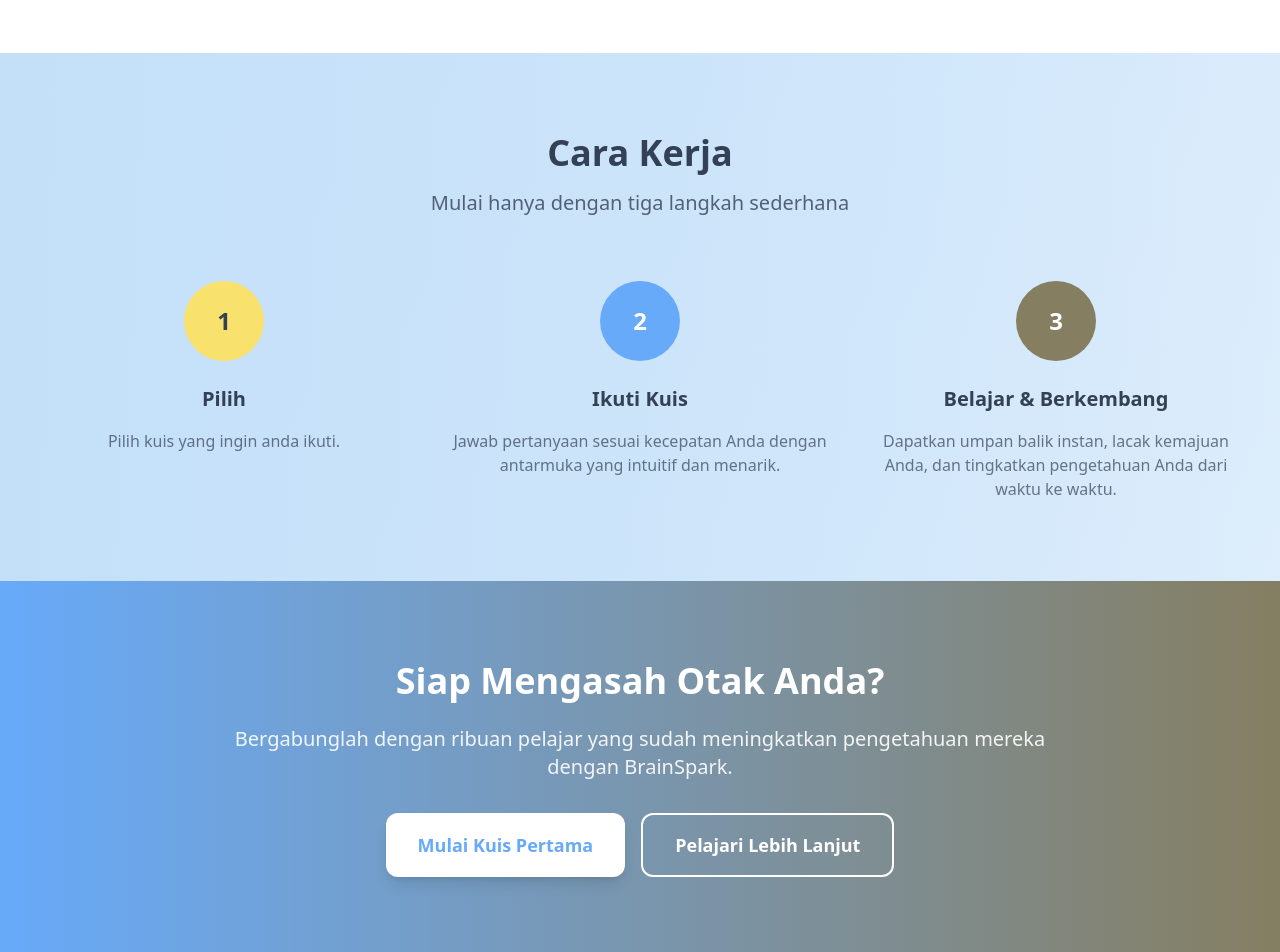
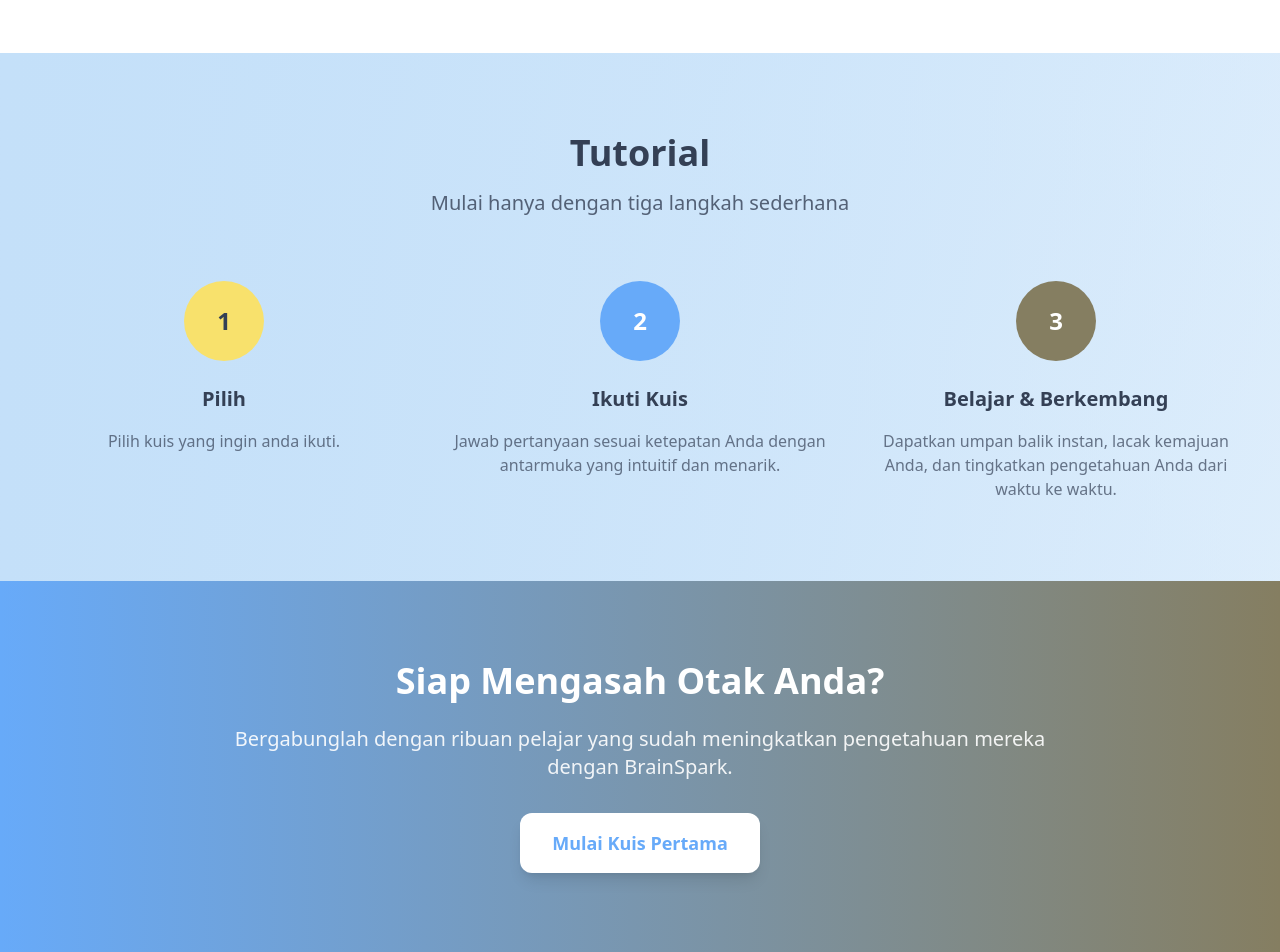
Before and after one commit to IKIII0/BrainSpark, a React (Vite) app in the folder client/: page / in a window 1280 px wide. Shown: the part 1180-2132 px from the top of the page. Built offline with nearby package versions, Linux system fonts and the light colour scheme.

Commit message:
update tampilan biar lebih bagus

```diff
--- a/client/src/pages/Home.jsx
+++ b/client/src/pages/Home.jsx
@@ -209,7 +209,7 @@
         <div className="max-w-7xl mx-auto px-4 sm:px-6 lg:px-8">
           <div className="text-center">
             <h2 className="text-3xl md:text-4xl font-bold text-quiz-dark">
-              Cara Kerja
+              Tutorial
             </h2>
             <p className="mt-4 text-xl text-quiz-dark/80">
               Mulai hanya dengan tiga langkah sederhana
@@ -243,7 +243,7 @@
                 Ikuti Kuis
               </h3>
               <p className="text-quiz-dark/70">
-                Jawab pertanyaan sesuai kecepatan Anda dengan antarmuka yang
+                Jawab pertanyaan sesuai ketepatan Anda dengan antarmuka yang
                 intuitif dan menarik.
               </p>
             </div>
@@ -284,9 +284,6 @@
             <button className="bg-white text-quiz-blue hover:bg-gray-50 px-8 py-4 rounded-xl text-lg font-semibold transition-all duration-300 shadow-lg hover:shadow-2xl transform hover:-translate-y-2 hover:scale-105">
               Mulai Kuis Pertama
             </button>
-            <button className="border-2 border-white text-white hover:bg-white hover:text-quiz-blue px-8 py-4 rounded-xl text-lg font-semibold transition-all duration-300 transform hover:-translate-y-2 hover:scale-105">
-              Pelajari Lebih Lanjut
-            </button>
           </div>
         </div>
       </section>
```
